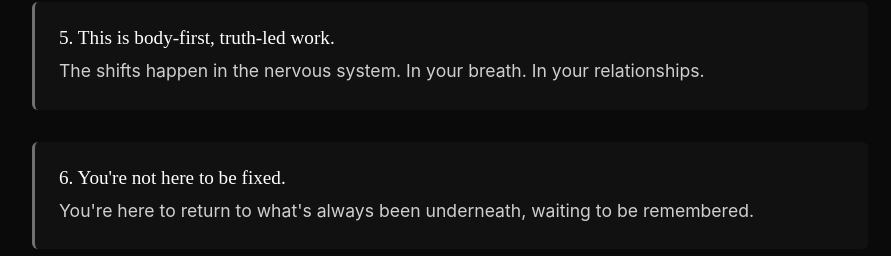
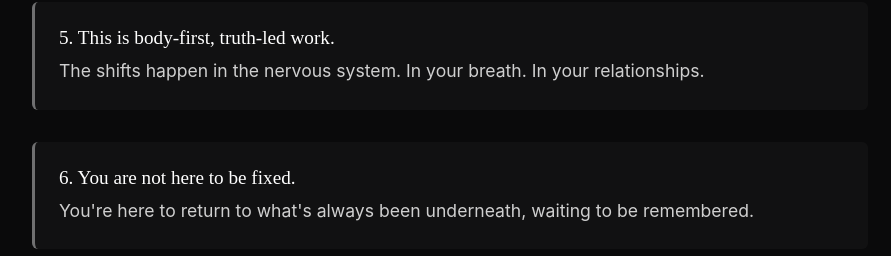
Before and after one commit to Your-True-North/true-north-websiteV2, a Next.js app: page /circle in a window 1280 px wide. Shown: the part 1555-1811 px from the top of the page, without its empty margins (190-1081 px from the left). Built offline with nearby package versions, Linux system fonts and the light colour scheme.

Commit message:
Update Circle and Work pages with syntax fixes

```diff
--- a/app/circle/page.tsx
+++ b/app/circle/page.tsx
@@ -152,7 +152,7 @@ export default function Circle() {
                     desc: "The shifts happen in the nervous system. In your breath. In your relationships."
                   },
                   {
-                    title: '6. You\'re not here to be fixed.',
+                    title: '6. You are not here to be fixed.',
                     desc: "You're here to return to what's always been underneath, waiting to be remembered."
                   }
                 ].map((principle, index) => (
```
